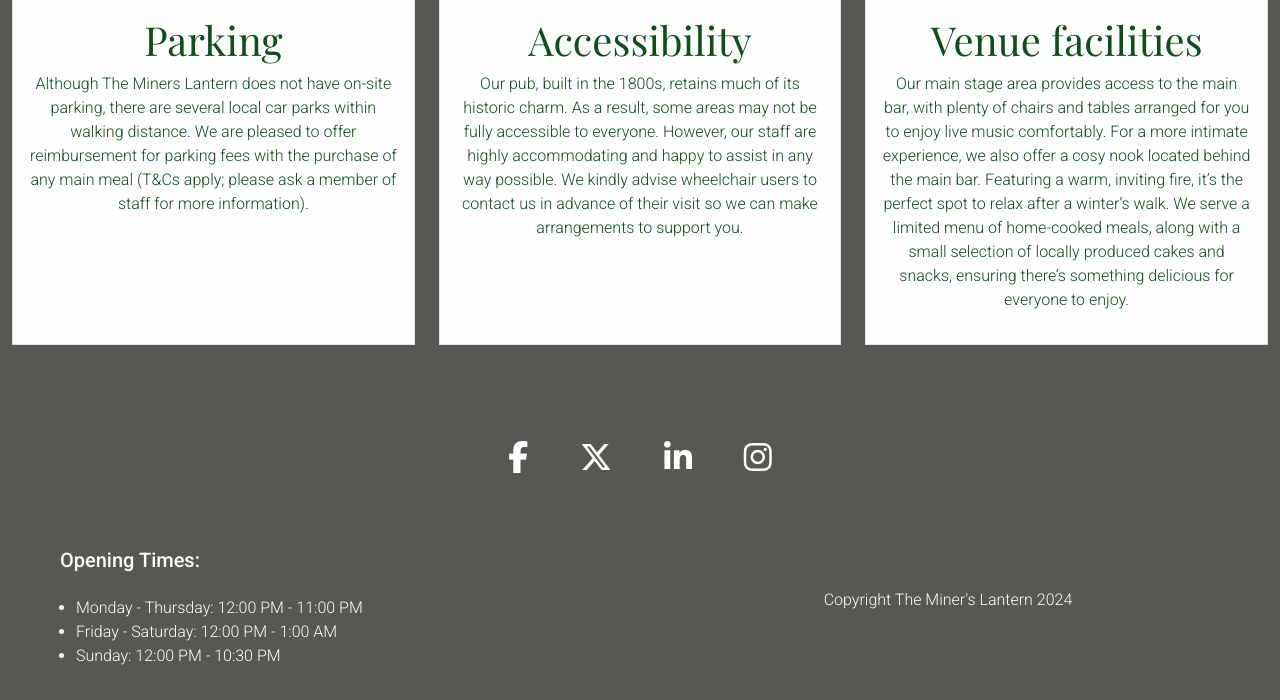
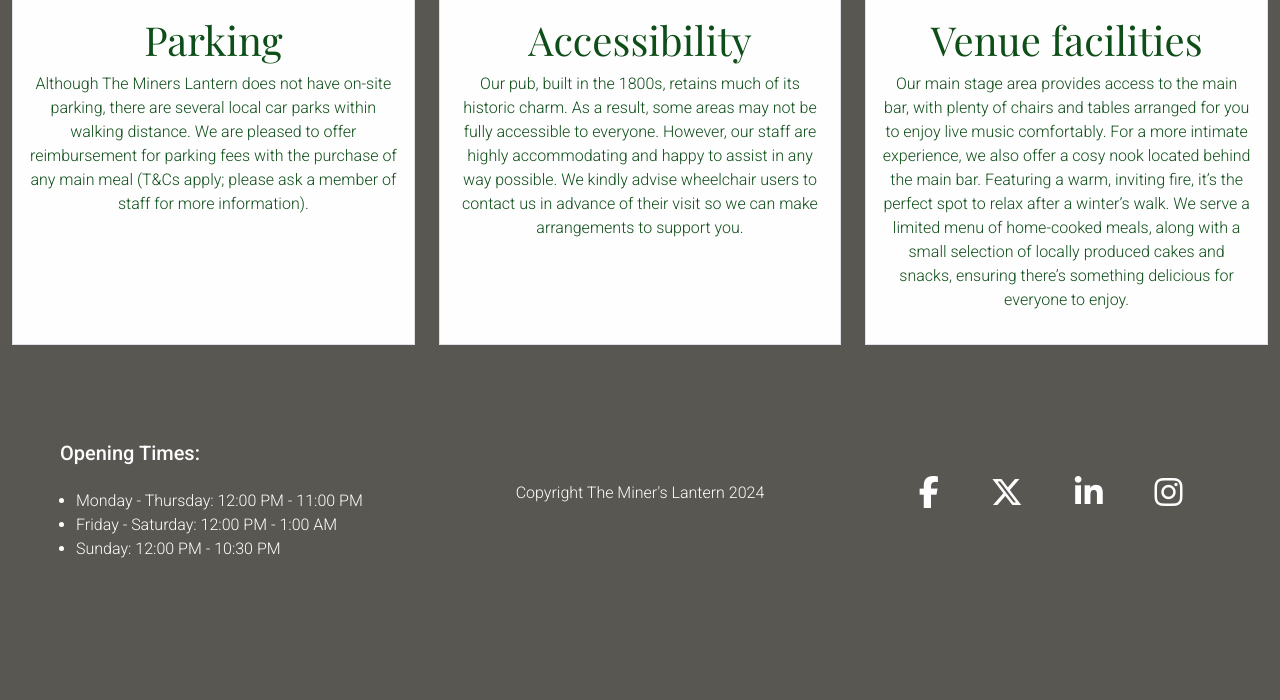
Before and after one commit to surfdemon/theater-booking-system, a Django app: page /about/ in a window 1280 px wide. Shown: the part 866-1566 px from the top of the page. After the commit the page ends 1424 px from the top, so only its background shows below. Run offline with Django 4.2, Linux system fonts and the light colour scheme; some libraries are stand-ins or nearby versions; some web fonts are replaced.

Commit message:
Add: new styling to fotter

```diff
--- a/templates/base.html
+++ b/templates/base.html
@@ -98,7 +98,27 @@
 
         <!-- Footer -->
         <footer class="footer">
-            <br>
+
+            <div class="container-fluid">
+                <div class="row d-flex justify-content-between p-4">
+                    <div class="col-sm-12 col-md-4 col-lg-4">
+                        <h5 class="m-4">
+                            Opening Times:
+                        </h5>
+                        <ul class="m-2">
+                            <li>Monday - Thursday: 12:00 PM - 11:00 PM</li>
+                            <li>Friday - Saturday: 12:00 PM - 1:00 AM</li>
+                            <li>Sunday: 12:00 PM - 10:30 PM</li>
+                        </ul>
+                    </div>
+                    <div class="col-sm-12 col-md-4 col-lg-4 align-self-center text-center">
+                        <p class="m-4">
+                            {% block copyright %}
+                                Copyright The Miner's Lantern 2024
+                            {% endblock copyright %}
+                        </p>
+                    </div>
+                <div class="col-sm-12 col-md-4 col-lg-4 d-flex flex-column justify-content-center">
             <p class="m-4 text-center">
                 <a class="social-link" target="_blank" href="https://www.facebook.com/">
                     <i class="fab fa-brand fa-facebook-f mx-4"></i>
@@ -121,25 +141,7 @@
                     <span class="sr-only">Instagram</span>
                 </a>
             </p>
-            <div class="container-fluid">
-                <div class="row d-flex justify-content-between p-4">
-                    <div class="col-sm-12 col-md-6 col-lg-6">
-                        <h5 class="m-4">
-                            Opening Times:
-                        </h5>
-                        <ul class="m-2">
-                            <li>Monday - Thursday: 12:00 PM - 11:00 PM</li>
-                            <li>Friday - Saturday: 12:00 PM - 1:00 AM</li>
-                            <li>Sunday: 12:00 PM - 10:30 PM</li>
-                        </ul>
-                    </div>
-                    <div class="col-sm-12 col-md-6 col-lg-6 align-self-center text-center">
-                        <p class="m-4">
-                            {% block copyright %}
-                                Copyright The Miner's Lantern 2024
-                            {% endblock copyright %}
-                        </p>
-                    </div>
+            </div>
                 </div>
             </div>
         </footer>
```
